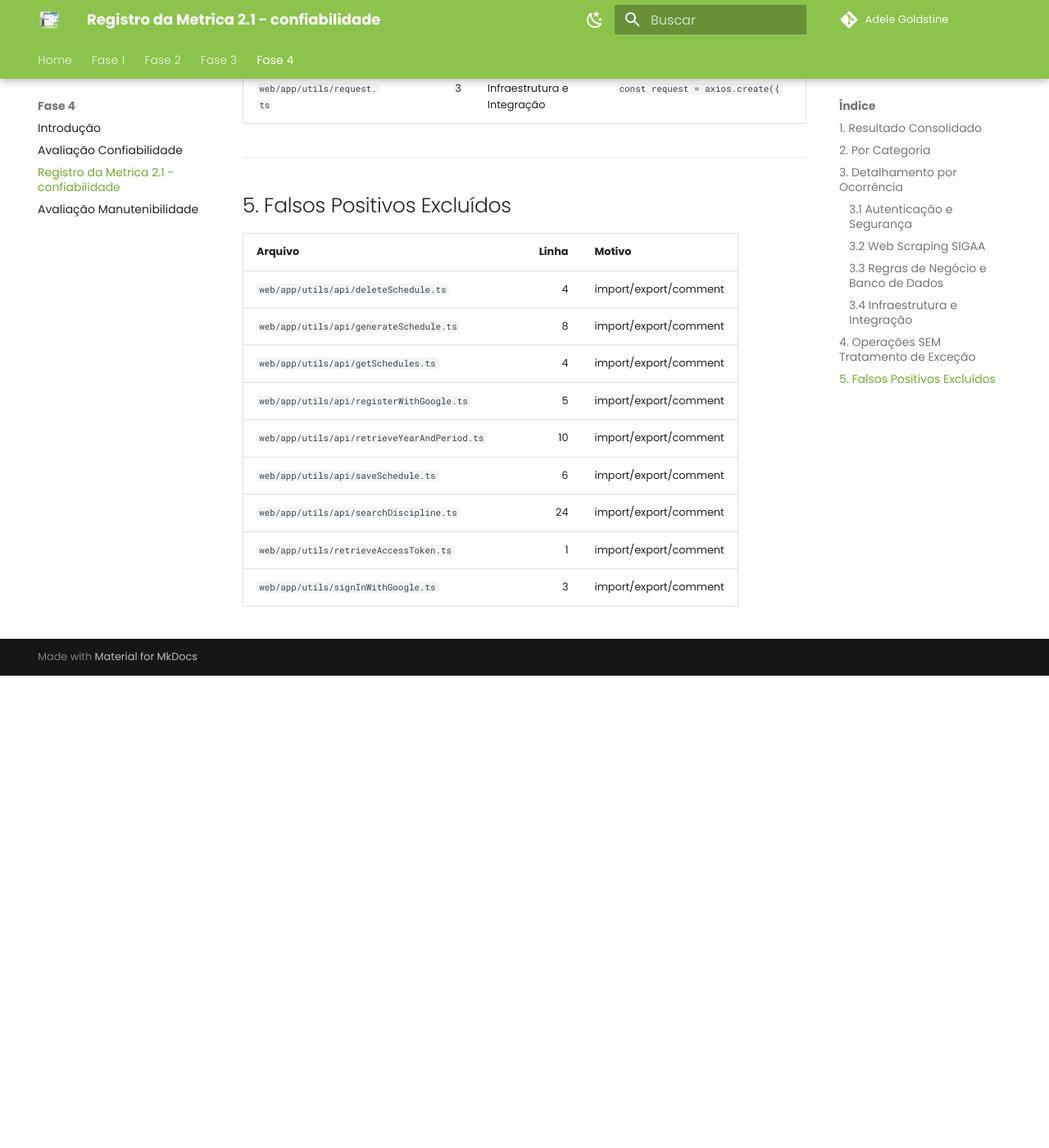
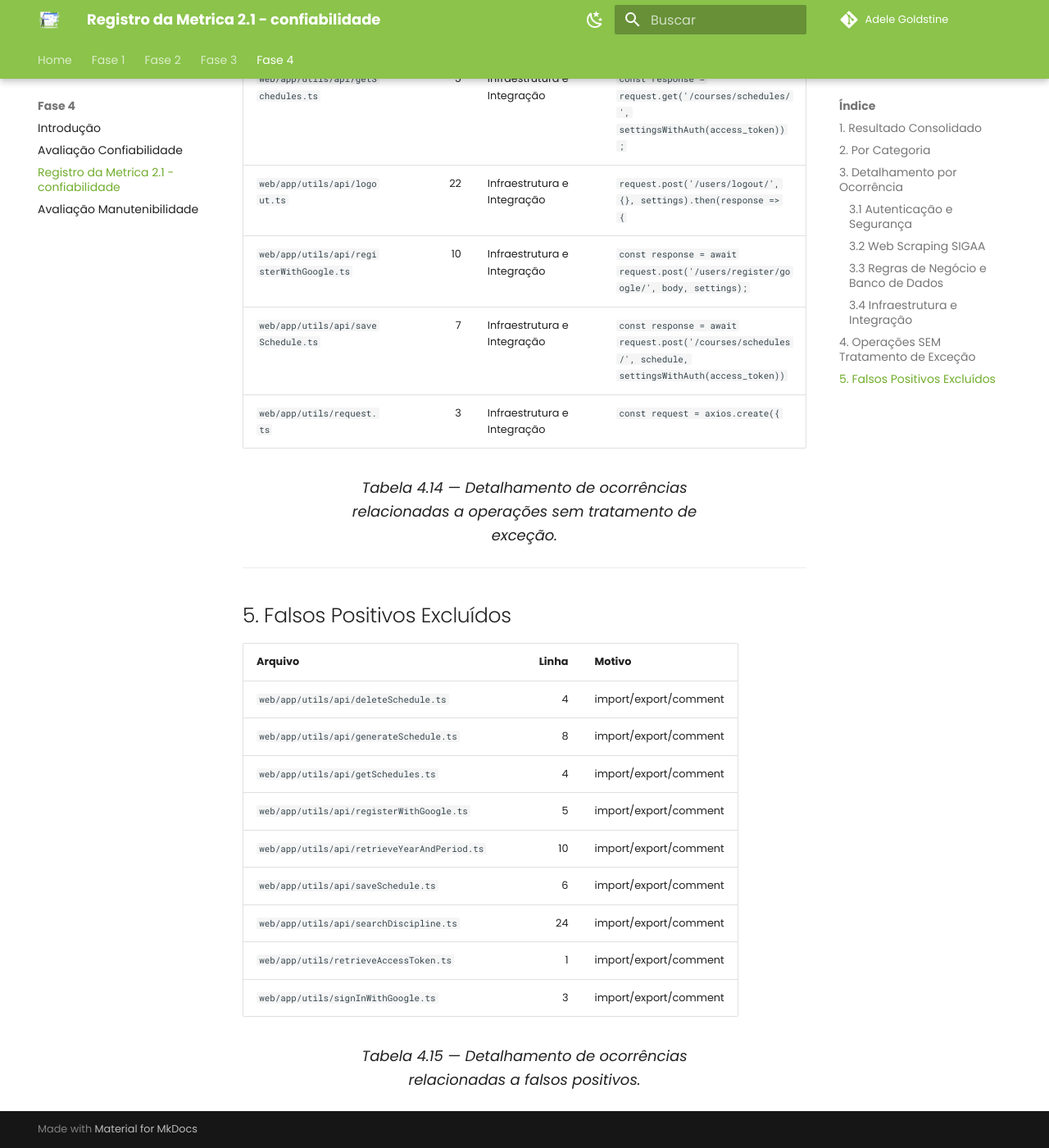
Before and after one commit to FCTE-Qualidade-de-Software-1/2026-1_T01_ADELE_GOLDSTINE, an MkDocs documentation site: the page built from docs/fase4/m2_1_registro.md, in a window 1280 px wide and 1400 px high, scrolled down 21632 px. Shown: the whole window at 82% size. Built offline with MkDocs 1.6.1 and Material for MkDocs 9.7.7, drawn with Linux system fonts in a browser that asks for light colours; comment, search, counter and statistics services are not loaded; before the commit the page ends 22456 px from its top, so only the background shows below that; some of the changed text lies outside the part shown.

Commit message:
cleanup: padroniza legendas de tabelas da fase 4

```diff
--- a/docs/fase4/m2_1_registro.md
+++ b/docs/fase4/m2_1_registro.md
@@ -19,6 +19,10 @@
 | **M2.1 (%)** | **17.91%** |
 | Falsos positivos excluídos | 9 |
 
+<div style="margin-top: 8px; text-align: center;">
+    <font size="4"><figcaption>Tabela 4.8 — Resultados Consolidados.</figcaption></font>
+</div>
+
 ---
 
 ## 2. Por Categoria
@@ -29,6 +33,10 @@
 | Web Scraping SIGAA | 24 | 3 | 21 | 12.5% |
 | Regras de Negócio e Banco de Dados | 44 | 7 | 37 | 15.9% |
 | Infraestrutura e Integração | 38 | 9 | 29 | 23.7% |
+
+<div style="margin-top: 8px; text-align: center;">
+    <font size="4"><figcaption>Tabela 4.9 — Resultados por Categoria.</figcaption></font>
+</div>
 
 ---
 
@@ -67,6 +75,10 @@
 | 27 | `web/app/components/SignInSection.tsx` | 56 | `else signInWithGoogle(router);` | ✗ |
 | 28 | `web/app/schedules/profile/page.tsx` | 75 | `<Button onClick={() => signInWithGoogle(router)} className='!shadow-none'>` | ✗ |
 
+<div style="margin-top: 8px; text-align: center;">
+    <font size="4"><figcaption>Tabela 4.10 — Detalhamento de ocorrências relacionadas a auteticação e segurança.</figcaption></font>
+</div>
+
 ### 3.2 Web Scraping SIGAA
 
 | # | Arquivo | Linha | Snippet | Exceção |
@@ -95,6 +107,10 @@
 | 22 | `api/utils/web_scraping.py` | 264 | `self.get_response_from_disciplines_post_request()` | ✗ |
 | 23 | `api/utils/web_scraping.py` | 292 | `self.get_response_from_disciplines_post_request()` | ✗ |
 | 24 | `api/utils/web_scraping.py` | 293 | `self.make_web_scraping_of_disciplines(self.response)` | ✗ |
+
+<div style="margin-top: 8px; text-align: center;">
+    <font size="4"><figcaption>Tabela 4.11 — Detalhamento de ocorrências relacionadas a web scraping.</figcaption></font>
+</div>
 
 ### 3.3 Regras de Negócio e Banco de Dados
 
@@ -145,6 +161,10 @@
 | 43 | `web/app/contexts/YearPeriodContext.tsx` | 21 | `retrieveYearAndPeriod().then(data => setPeriods(data));` | ✗ |
 | 44 | `web/app/schedules/home/components/GenerateScheduleButton.tsx` | 55 | `generateSchedule(classes_id, [morningPreference, afternoonPreference, nightPreference]).th` | ✗ |
 
+<div style="margin-top: 8px; text-align: center;">
+    <font size="4"><figcaption>Tabela 4.12 — Detalhamento de ocorrências relacionadas a regras de negócio.</figcaption></font>
+</div>
+
 ### 3.4 Infraestrutura e Integração
 
 | # | Arquivo | Linha | Snippet | Exceção |
@@ -187,6 +207,10 @@
 | 36 | `web/app/utils/api/saveSchedule.ts` | 7 | `const response = await request.post('/courses/schedules/', schedule, settingsWithAuth(acce` | ✗ |
 | 37 | `web/app/utils/api/searchDiscipline.ts` | 32 | `const response = await request.get('/courses/', {` | ✓ |
 | 38 | `web/app/utils/request.ts` | 3 | `const request = axios.create({` | ✗ |
+
+<div style="margin-top: 8px; text-align: center;">
+    <font size="4"><figcaption>Tabela 4.13 — Detalhamento de ocorrências relacionadas a infraestrutura e integração.</figcaption></font>
+</div>
 
 
 ---
@@ -306,6 +330,10 @@
 | `web/app/utils/api/saveSchedule.ts` | 7 | Infraestrutura e Integração | `const response = await request.post('/courses/schedules/', schedule, settingsWithAuth(access_token))` |
 | `web/app/utils/request.ts` | 3 | Infraestrutura e Integração | `const request = axios.create({` |
 
+<div style="margin-top: 8px; text-align: center;">
+    <font size="4"><figcaption>Tabela 4.14 — Detalhamento de ocorrências relacionadas a operações sem tratamento de exceção.</figcaption></font>
+</div>
+
 ---
 
 ## 5. Falsos Positivos Excluídos
@@ -321,3 +349,7 @@
 | `web/app/utils/api/searchDiscipline.ts` | 24 | import/export/comment |
 | `web/app/utils/retrieveAccessToken.ts` | 1 | import/export/comment |
 | `web/app/utils/signInWithGoogle.ts` | 3 | import/export/comment |
+
+<div style="margin-top: 8px; text-align: center;">
+    <font size="4"><figcaption>Tabela 4.15 — Detalhamento de ocorrências relacionadas a falsos positivos.</figcaption></font>
+</div>
```
Also changed, not shown: docs/fase4/confiabilidade.md (+7 -7 lines), docs/fase4/manutenibilidade.md (+8 -8 lines).
